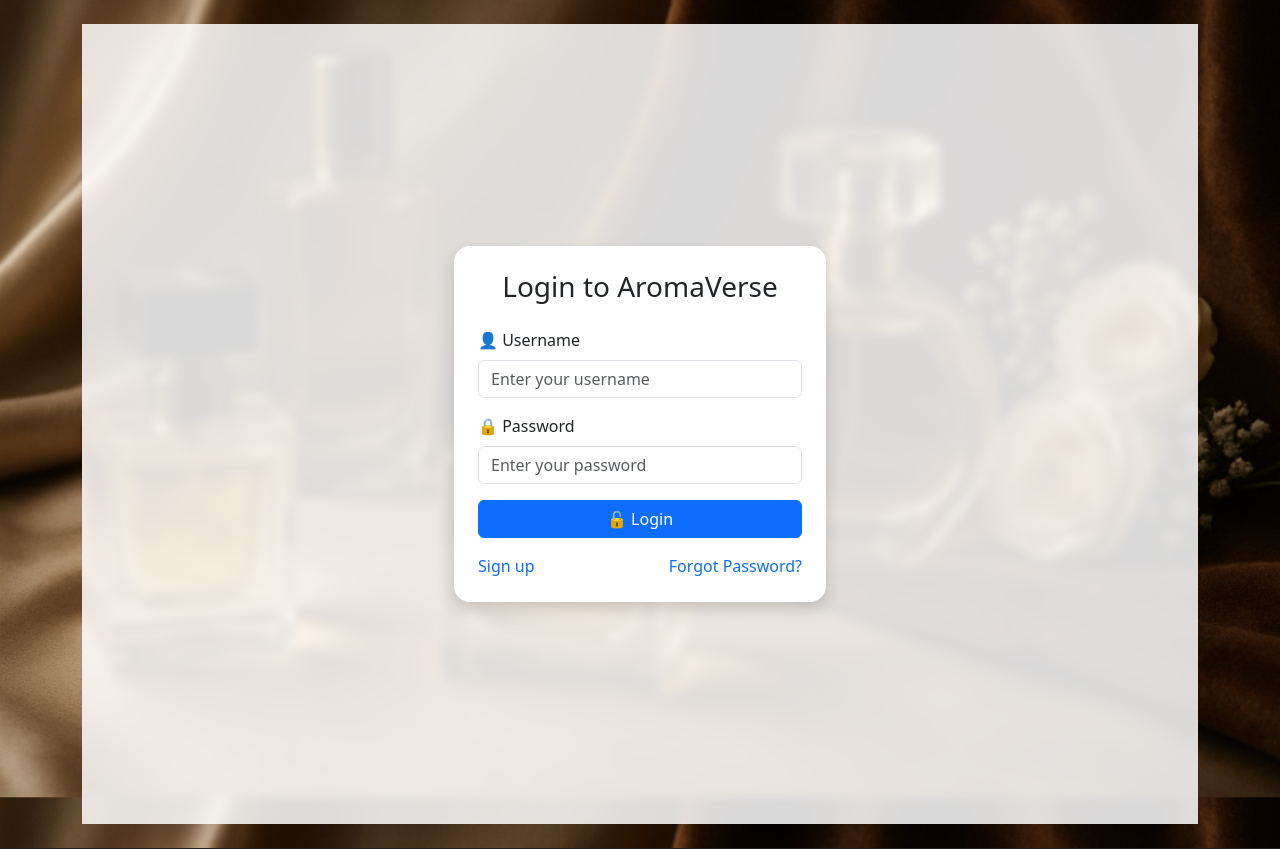
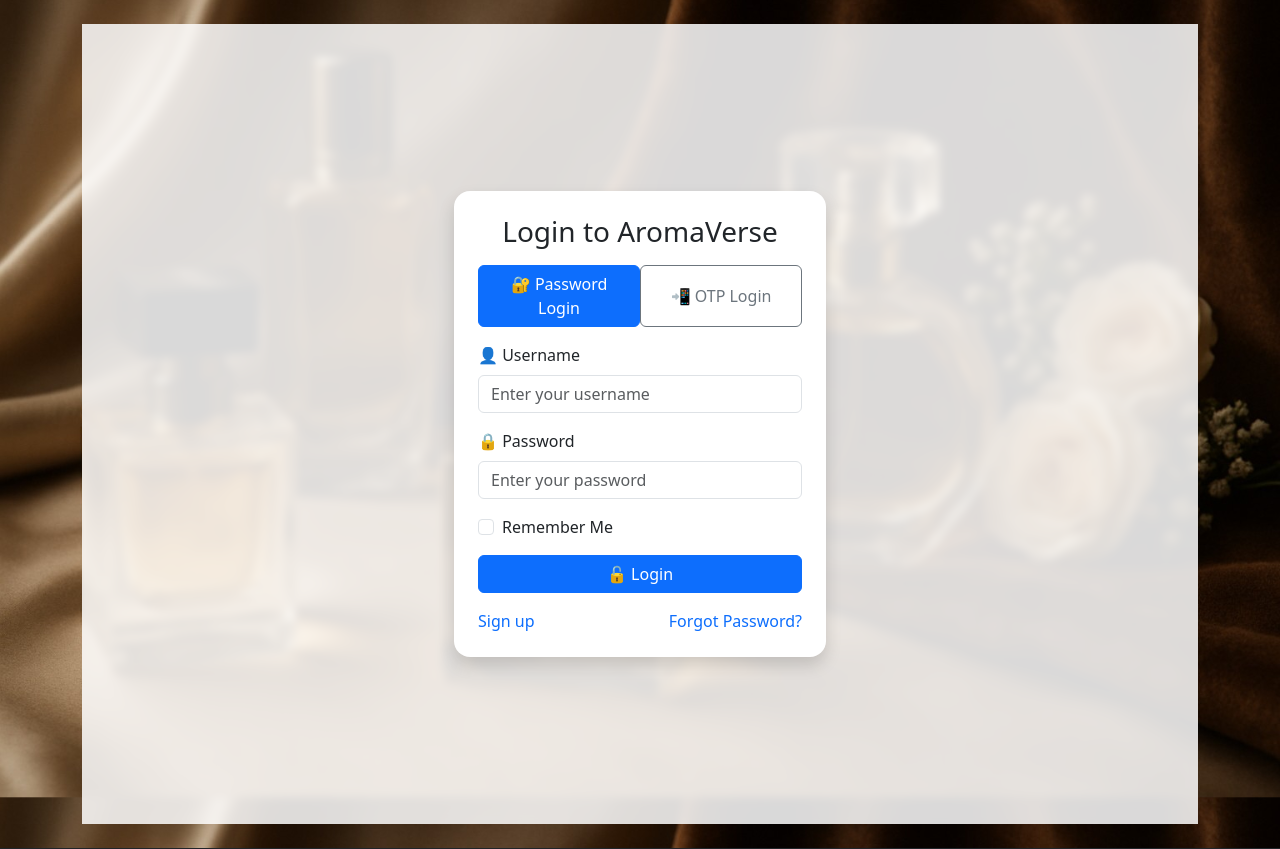
Before and after one commit to ashwathama1-cre/AromaVerse, a Flask app: page /login in a window 1280 px wide. Shown: the part 56-905 px from the top of the page. Run offline with Flask 3, Linux system fonts and the light colour scheme; some libraries are stand-ins or nearby versions.

Commit message:
Update login.html

```diff
--- a/templates/login.html
+++ b/templates/login.html
@@ -1,5 +1,5 @@
 {% extends "base.html" %}
-{% block title %}Login | Itra Store{% endblock %}
+{% block title %}Login | AromaVerse{% endblock %}
 
 {% block content %}
 <style>
@@ -7,10 +7,12 @@
     background: url("{{ url_for('static', filename='login-bg.jpg') }}") no-repeat center center fixed;
     background-size: cover;
   }
-
   .bg-overlay {
     background-color: rgba(255, 255, 255, 0.85);
     backdrop-filter: blur(4px);
+  }
+  .toggle-btns .btn {
+    width: 50%;
   }
 </style>
 
@@ -19,7 +21,7 @@
     <div class="login-icon text-center">
       <i class="bi bi-person-circle display-4 text-primary mb-3"></i>
     </div>
-    <h3 class="text-center mb-4">Login to AromaVerse</h3>
+    <h3 class="text-center mb-3">Login to AromaVerse</h3>
 
     <!-- Flash messages -->
     {% with messages = get_flashed_messages(with_categories=true) %}
@@ -30,21 +32,42 @@
       {% endif %}
     {% endwith %}
 
-    {% if error %}
-      <div class="alert alert-danger text-center">{{ error }}</div>
-    {% endif %}
+    <form method="POST" id="loginForm">
+      <input type="hidden" name="_csrf_token" value="{{ csrf_token() }}">
+      <input type="hidden" name="mode" id="loginMode" value="password">
 
-    <form method="POST">
-      <input type="hidden" name="_csrf_token" value="{{ csrf_token() }}">
-
-      <div class="mb-3">
-        <label class="form-label">👤 Username</label>
-        <input type="text" name="username" value="{{ prefill_username }}" required class="form-control" placeholder="Enter your username">
+      <div class="toggle-btns d-flex mb-3">
+        <button type="button" class="btn btn-outline-primary active" onclick="toggleMode('password')">🔐 Password Login</button>
+        <button type="button" class="btn btn-outline-secondary" onclick="toggleMode('otp')">📲 OTP Login</button>
       </div>
 
-      <div class="mb-3">
-        <label class="form-label">🔒 Password</label>
-        <input type="password" name="password" required class="form-control" placeholder="Enter your password">
+      <!-- Password Login Fields -->
+      <div id="passwordFields">
+        <div class="mb-3">
+          <label class="form-label">👤 Username</label>
+          <input type="text" name="username" class="form-control" placeholder="Enter your username">
+        </div>
+        <div class="mb-3">
+          <label class="form-label">🔒 Password</label>
+          <input type="password" name="password" class="form-control" placeholder="Enter your password">
+        </div>
+      </div>
+
+      <!-- OTP Login Fields -->
+      <div id="otpFields" style="display: none;">
+        <div class="mb-3">
+          <label class="form-label">📞 Phone</label>
+          <input type="text" name="phone" id="phone" class="form-control" placeholder="Enter phone number">
+        </div>
+        <div class="mb-3 d-flex">
+          <input type="text" name="otp" class="form-control me-2" placeholder="Enter OTP">
+          <button type="button" class="btn btn-outline-success" onclick="sendOTP()">📤 Send OTP</button>
+        </div>
+      </div>
+
+      <div class="form-check mb-3">
+        <input class="form-check-input" type="checkbox" name="remember" id="rememberMe">
+        <label class="form-check-label" for="rememberMe">Remember Me</label>
       </div>
 
       <button type="submit" class="btn btn-primary w-100">🔓 Login</button>
@@ -60,4 +83,32 @@
     </div>
   </div>
 </div>
+
+<script>
+  function toggleMode(mode) {
+    document.getElementById("loginMode").value = mode;
+    document.getElementById("passwordFields").style.display = mode === 'password' ? 'block' : 'none';
+    document.getElementById("otpFields").style.display = mode === 'otp' ? 'block' : 'none';
+
+    const buttons = document.querySelectorAll(".toggle-btns .btn");
+    buttons.forEach(btn => btn.classList.remove("active"));
+    buttons[mode === 'password' ? 0 : 1].classList.add("active");
+  }
+
+  function sendOTP() {
+    const phone = document.getElementById("phone").value;
+    if (!phone) {
+      alert("Please enter phone number first.");
+      return;
+    }
+    fetch("/send_otp", {
+      method: "POST",
+      headers: { "Content-Type": "application/json" },
+      body: JSON.stringify({ phone: phone })
+    })
+    .then(response => response.json())
+    .then(data => alert(data.message || "OTP sent!"))
+    .catch(err => console.error(err));
+  }
+</script>
 {% endblock %}
```
